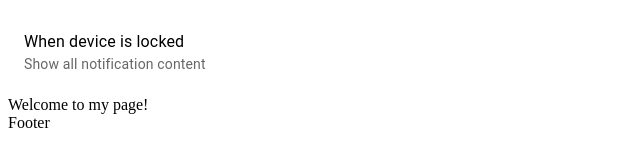
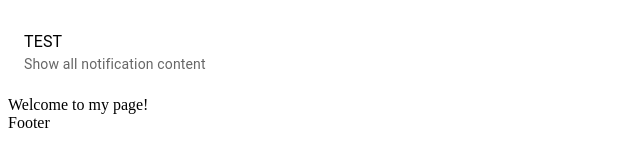
Before and after one commit to cgreencode/landing-nextjs, a Next.js app: page / in a window 1280 px wide. Shown: the top 160 px of the page, without its empty margins (0-640 px from the left). Built offline with nearby package versions, Linux system fonts and the light colour scheme.

Commit message:
Add fix for config

```diff
--- a/components/Navbar/Navbar.tsx
+++ b/components/Navbar/Navbar.tsx
@@ -1,7 +1,7 @@
 import * as React from 'react';
 import List from '@mui/material/List';
 import ListItem from '@mui/material/ListItem';
-import ListItemText from '@mui/material/ListItemText';
+import ListItemText from '@mui/material/ListItemText';``
 import MenuItem from '@mui/material/MenuItem';
 import Menu from '@mui/material/Menu';
 
@@ -46,7 +46,7 @@ function Navbar() {
                 onClick={handleClickListItem}
                 >
                 <ListItemText
-                    primary="When device is locked"
+                    primary="TEST"
                     secondary={options[selectedIndex]}
                 />
                 </ListItem>
--- a/next.config.js
+++ b/next.config.js
@@ -1,3 +1,3 @@
 module.exports = {
-    basePath: '/landing-nextjs',
-  }
+    basePath: process.env.PRODUCTION === 'true' ? '/landing-nextjs' : '',
+}
```
Also changed, not shown: 1 other file (tests, documents, lock files or other folders).
